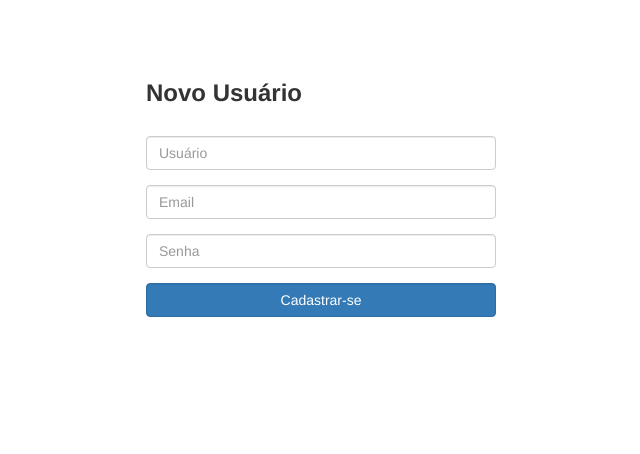
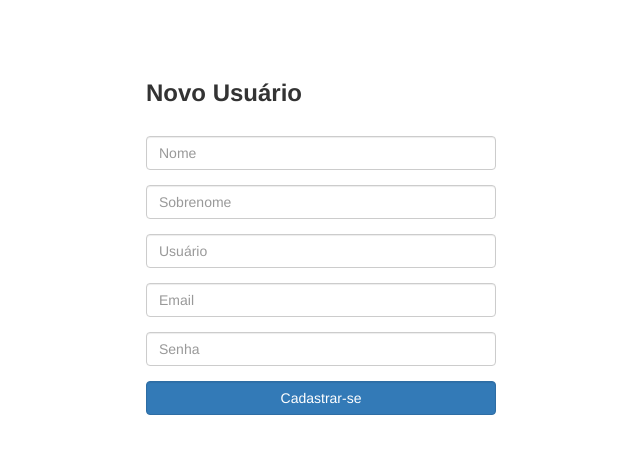
Before and after one commit to tadeuespindolapalermo/SG2S, a PHP site: page /autenticacao/inscrevase.php in a window 1280 px wide. Shown: the part 51-505 px from the top of the page, without its empty margins (319-959 px from the left). Run offline with PHP 8.4, Linux system fonts and the light colour scheme.

Commit message:
Adicionei os campos nome e sobrenome no Banco de Dados e formulário de cadastro de usuário, recuperei na página principal o nome do usuário logado na aplicação.

```diff
--- a/autenticacao/inscrevase.php
+++ b/autenticacao/inscrevase.php
@@ -56,12 +56,20 @@
 	    		<br />
 				<form method="post" action="registra_usuario.php" id="formCadastrarse">
 					<div class="form-group">
+						<div class="form-group">
+							<input type="text" class="form-control" id="nome" name="nome" placeholder="Nome" required="requiored">
+						</div>
+
+						<div class="form-group">
+							<input type="text" class="form-control" id="sobrenome" name="sobrenome" placeholder="Sobrenome" required="requiored">
+						</div>
+
 						<input type="text" class="form-control" id="usuario" name="usuario" placeholder="Usuário" required="requiored">
 						<?php
 							if($erro_usuario) {
 								echo '<font color="#FF0000">Usuário já existe!</font>';
 							}
-						 ?>
+						?>
 					</div>
 
 					<div class="form-group">
@@ -81,12 +89,7 @@
 				</form>
 			</div>
 
-			<div class="col-md-4"></div>
-			<div class="clearfix"></div>
-			<br />
-			<div class="col-md-4"></div>
-			<div class="col-md-4"></div>
-			<div class="col-md-4"></div>
+
 
 		</div>
 	    <script src="https://maxcdn.bootstrapcdn.com/bootstrap/3.3.6/js/bootstrap.min.js"></script>
--- a/autenticacao/registra_usuario.php
+++ b/autenticacao/registra_usuario.php
@@ -2,6 +2,8 @@
 
     require_once('../db/Conexao.class.php');
 
+    $nome = $_POST['nome'];
+    $sobrenome = $_POST['sobrenome'];
     $usuario = $_POST['usuario'];
     $email = $_POST['email'];
     $senha = md5($_POST['senha']); // md5 - senha criptografada com hash de 32 caracteres
@@ -53,7 +55,7 @@
     }
 
     // String SQL de inserção de usuário
-    $sql = "INSERT INTO usuarios(usuario, email, senha) VALUES ('$usuario', '$email', '$senha')";
+    $sql = "INSERT INTO usuarios(nome, sobrenome, usuario, email, senha) VALUES ('$nome', '$sobrenome', '$usuario', '$email', '$senha')";
 
     // Executa a query
     if (mysqli_query($link, $sql)) {
--- a/autenticacao/validar_acesso.php
+++ b/autenticacao/validar_acesso.php
@@ -7,7 +7,7 @@
     $usuario = $_POST['usuario'];
     $senha = md5($_POST['senha']);
 
-    $sql = "SELECT usuario, email FROM usuarios WHERE usuario = '$usuario' AND senha = '$senha'";
+    $sql = "SELECT nome, usuario, email FROM usuarios WHERE usuario = '$usuario' AND senha = '$senha'";
 
     $objConexao = new Conexao();
     $link = $objConexao->conectar();
@@ -20,6 +20,7 @@
 
             $_SESSION['usuario'] = $dados_usuario['usuario'];
             $_SESSION['email'] = $dados_usuario['email'];
+            $_SESSION['nome'] = $dados_usuario['nome'];
 
             header('Location: ../view/home.php');
         } else {
--- a/db/SG2S.sql
+++ b/db/SG2S.sql
@@ -9,9 +9,13 @@ USE SG2S;
 /* Criando a tabela usuarios */
 CREATE TABLE usuarios ( /* Comando de criação da tabela */
 	id INT PRIMARY KEY AUTO_INCREMENT NOT NULL, /* Chave primária, tipo inteiro, auto incremento e não aceita campos nulos */
+    nome VARCHAR(50) CHARACTER SET utf8 NOT NULL , /* não aceita campos nulos, tipo texto */
+    sobrenome VARCHAR(50) CHARACTER SET utf8 NOT NULL , /* não aceita campos nulos, tipo texto */
     usuario VARCHAR(50) CHARACTER SET utf8 NOT NULL , /* não aceita campos nulos, tipo texto */
     email VARCHAR(100) CHARACTER SET utf8 NOT NULL, /* não aceita campos nulos, tipo texto */
     senha VARCHAR(32)/*32-md5*/ CHARACTER SET utf8 NOT NULL /* não aceita campos nulos, tipo texto */
 );
 
 TRUNCATE usuarios; /* deleta todos os registros da tabela */
+
+DROP TABLE usuarios; /* dropa ou excluir a tabela e todos os registros */
--- a/view/home.php
+++ b/view/home.php
@@ -27,7 +27,7 @@
     <body>
 
         <nav class="navbar navbar-dark sticky-top bg-dark flex-md-nowrap p-0">
-            <a class="navbar-brand col-sm-3 col-md-2 mr-0" href="#">SG2S - Grade Semestral</a>
+            <span class="navbar-brand col-sm-3 col-md-2 mr-0">SG2S - <?= $_SESSION['nome'] ?></span>
             <input class="form-control form-control-dark w-100" type="text" placeholder="Search" aria-label="Search" />
             <ul class="navbar-nav px-3">
                 <li class="nav-item text-nowrap">
```
